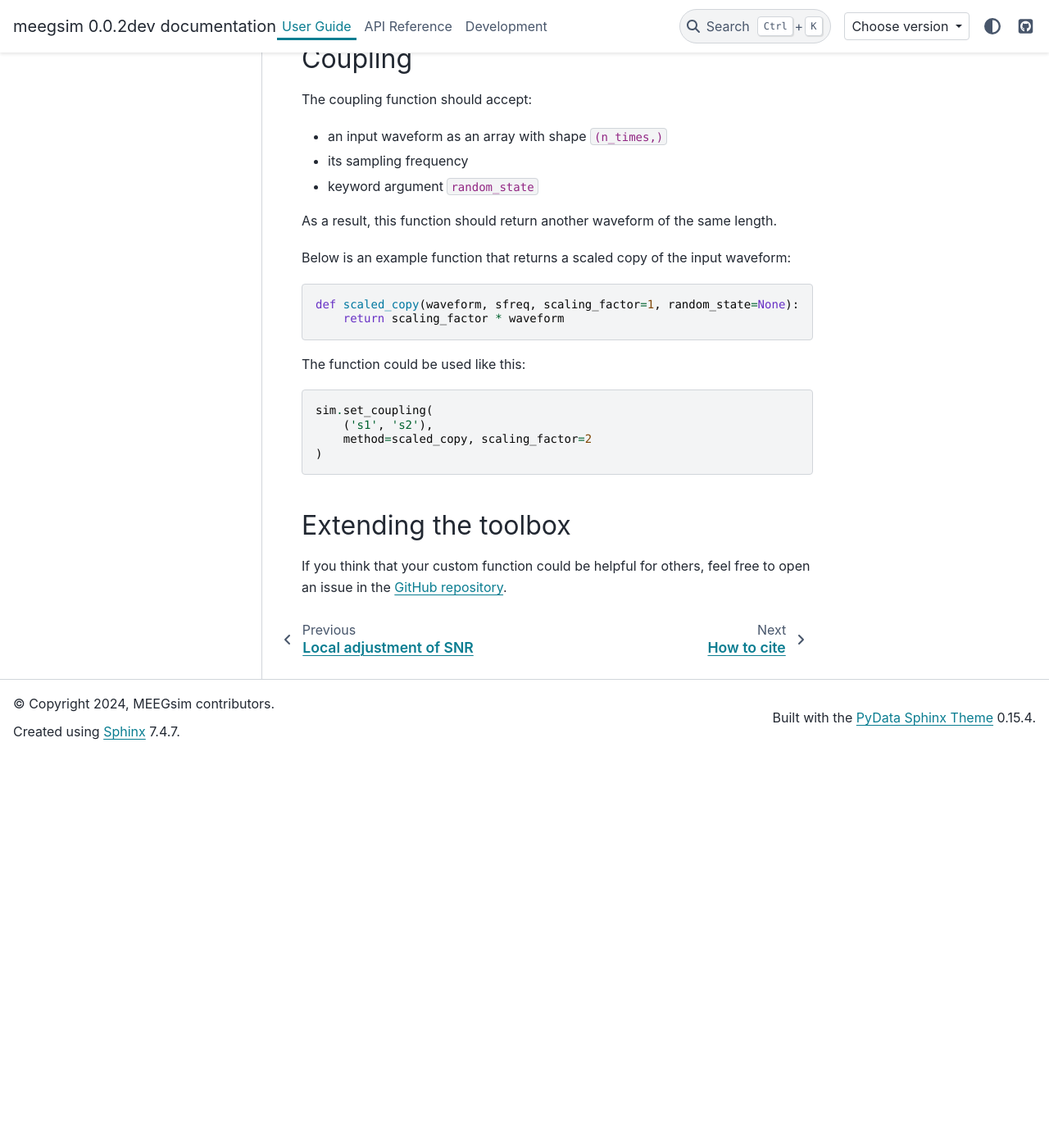
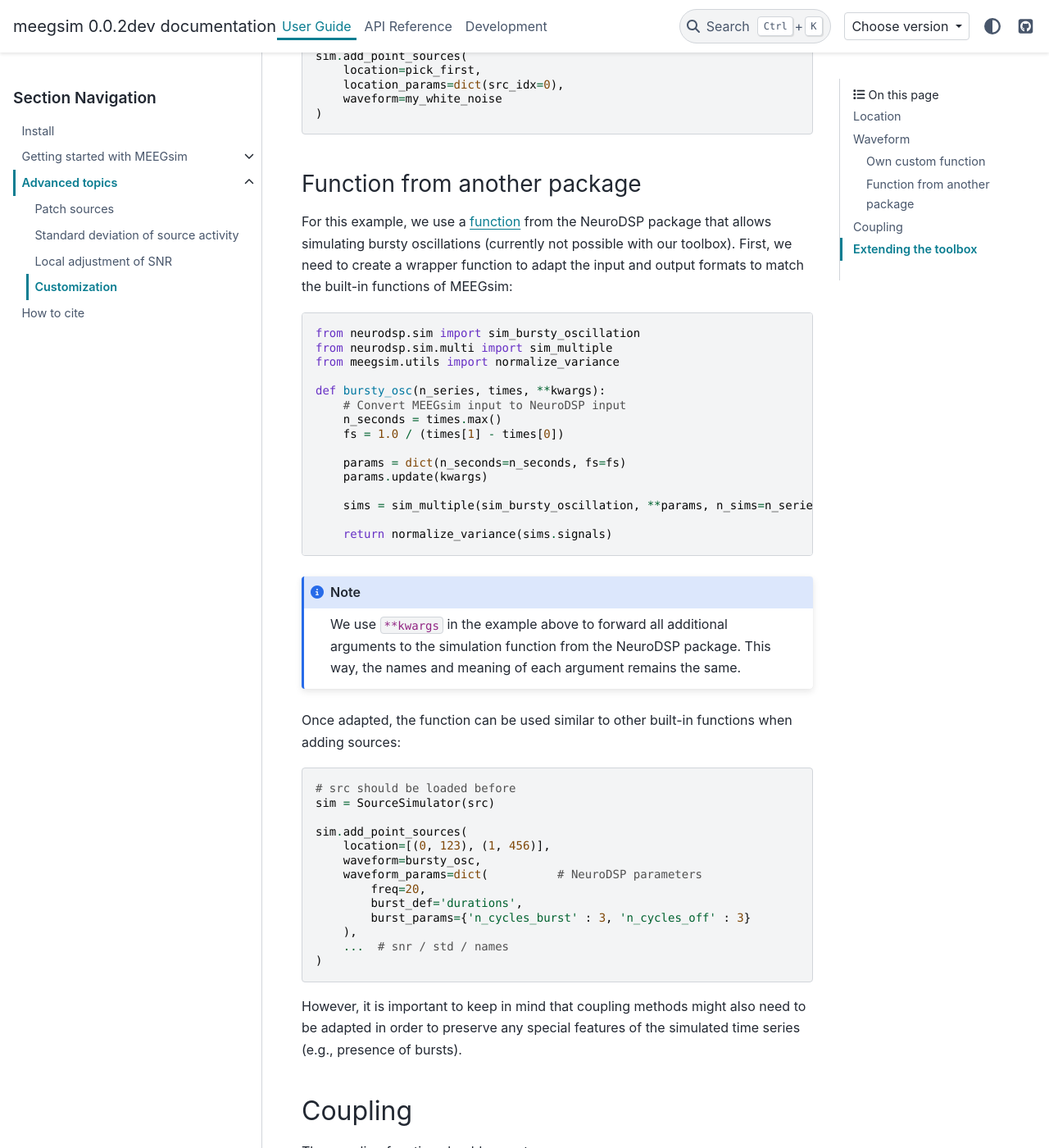
Before and after one commit to ctrltz/meegsim, a Sphinx documentation site: the page built from docs/user_guide/advanced/customization.rst, in a window 1280 px wide and 1400 px high, scrolled down 1901 px. Shown: the whole window at 82% size. Built offline with Sphinx 7.4.7 and the PyData theme 0.15.4, drawn with Linux system fonts in a browser that asks for light colours; pages that are not in the unit, such as notebooks, are missing from menus; comment, search, counter and statistics services are not loaded; before the commit the page ends 2823 px from its top, so only the background shows below that; some of the changed text lies outside the part shown.

Commit message:
DOC: customization with third-party packages

```diff
--- a/docs/user_guide/advanced/customization.rst
+++ b/docs/user_guide/advanced/customization.rst
@@ -3,8 +3,9 @@
 =============
 
 If the built-in functions for location, waveform or coupling do not satisfy the
-needs of your project, you are always welcome use a custom function instead.
-In this section, we provide a short description of requirements for such functions:
+needs of your project, you are always welcome use a custom function instead (either
+created by you or re-used from another toolbox). In this section, we provide a short
+description of requirements for such functions:
 
 * which arguments should be accepted (but not necessarily used)
 
@@ -59,7 +60,12 @@
 
 * keyword argument ``random_state``
 
-The result is expected to be an array with shape ``(n_series, n_times)``.
+The result is expected to be an array with shape ``(n_series, n_times)``. Below,
+we show two examples: the first relies on an own custom function, the second shows
+how to adapt the function from another toolbox to be used with MEEGsim.
+
+Own custom function
+-------------------
 
 The function below returns white noise, and it produces different results every
 time unless ``random_state`` is fixed:
@@ -82,6 +88,61 @@
         location_params=dict(src_idx=0),
         waveform=my_white_noise
     )
+
+Function from another package
+-----------------------------
+
+For this example, we use a
+`function <https://neurodsp-tools.github.io/neurodsp/generated/neurodsp.sim.sim_bursty_oscillation.html>`_
+from the NeuroDSP package that allows simulating bursty oscillations (currently not possible with our toolbox).
+First, we need to create a wrapper function to adapt the input and output formats to match
+the built-in functions of MEEGsim:
+
+.. code-block:: python
+
+    from neurodsp.sim import sim_bursty_oscillation
+    from neurodsp.sim.multi import sim_multiple
+    from meegsim.utils import normalize_variance
+
+    def bursty_osc(n_series, times, **kwargs):
+        # Convert MEEGsim input to NeuroDSP input
+        n_seconds = times.max()
+        fs = 1.0 / (times[1] - times[0])
+
+        params = dict(n_seconds=n_seconds, fs=fs)
+        params.update(kwargs)
+
+        sims = sim_multiple(sim_bursty_oscillation, **params, n_sims=n_series)
+
+        return normalize_variance(sims.signals)
+
+.. note::
+    We use ``**kwargs`` in the example above to forward all additional arguments to the
+    simulation function from the NeuroDSP package. This way, the names and meaning of
+    each argument remains the same.
+
+Once adapted, the function can be used similar to other built-in functions when
+adding sources:
+
+.. code-block:: python
+
+    # src should be loaded before
+    sim = SourceSimulator(src)
+
+    sim.add_point_sources(
+        location=[(0, 123), (1, 456)],
+        waveform=bursty_osc,
+        waveform_params=dict(          # NeuroDSP parameters
+            freq=20,
+            burst_def='durations',
+            burst_params={'n_cycles_burst' : 3, 'n_cycles_off' : 3}
+        ),
+        ...  # snr / std / names
+    )
+
+However, it is important to keep in mind that coupling methods might also need to be
+adapted in order to preserve any special features of the simulated time series (e.g.,
+presence of bursts).
 
 Coupling
 ========
```
Also changed, not shown: docs/user_guide/advanced/standard_deviation.rst (+8 -7 lines), docs/user_guide/get_started/next_steps.rst (+4 -3 lines).
